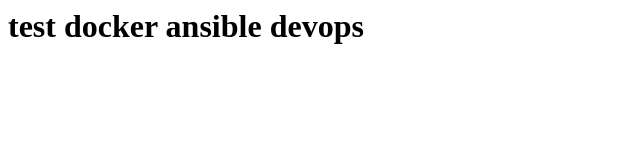
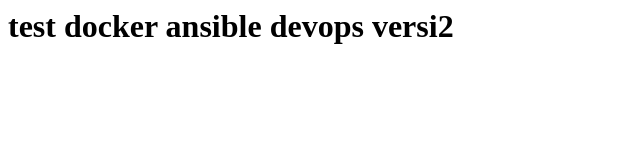
Before and after one commit to zhendro026/docker-ansible, a plain HTML site: page index.html in a window 1280 px wide. Shown: the whole page, without its empty margins (0-640 px from the left). Drawn offline with Linux system fonts and the light colour scheme.

Commit message:
Update index.html

```diff
--- a/index.html
+++ b/index.html
@@ -1 +1 @@
-<h1> test docker ansible devops </h1>
+<h1> test docker ansible devops versi2 </h1>
```
